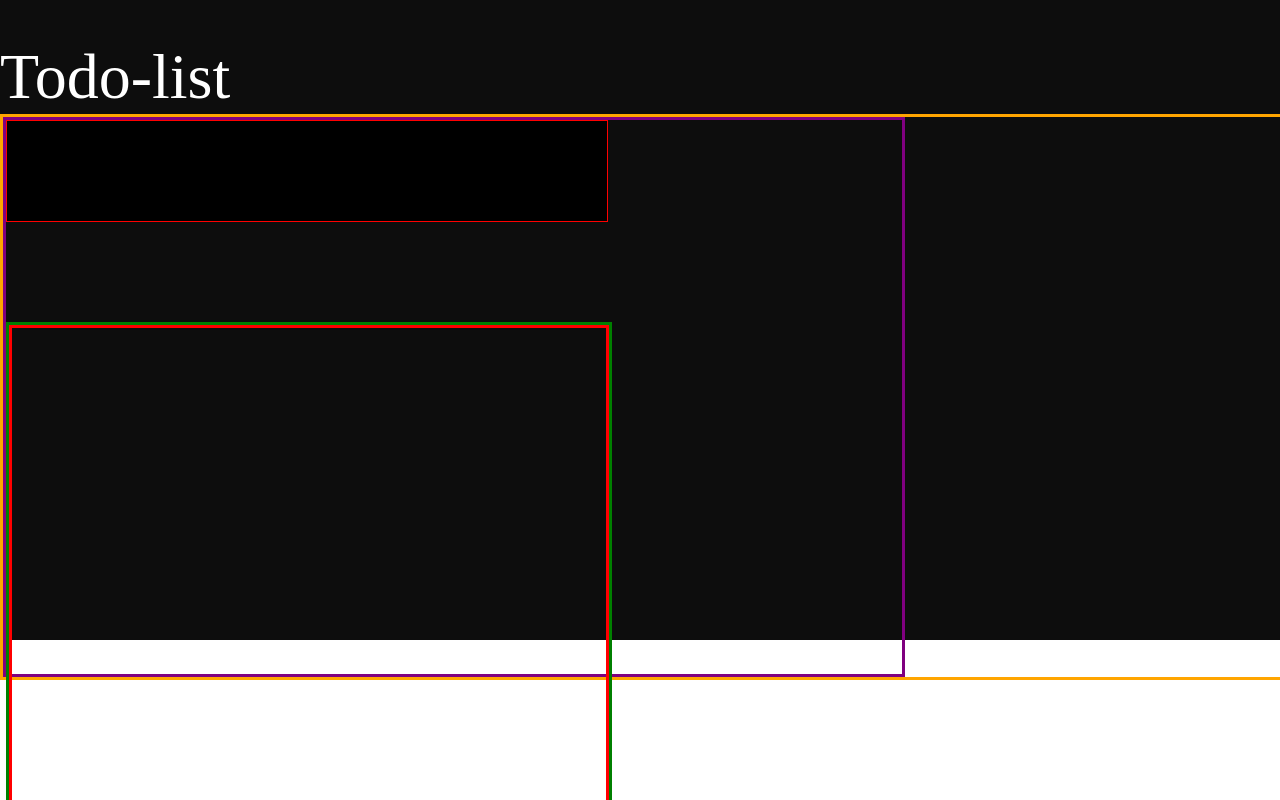
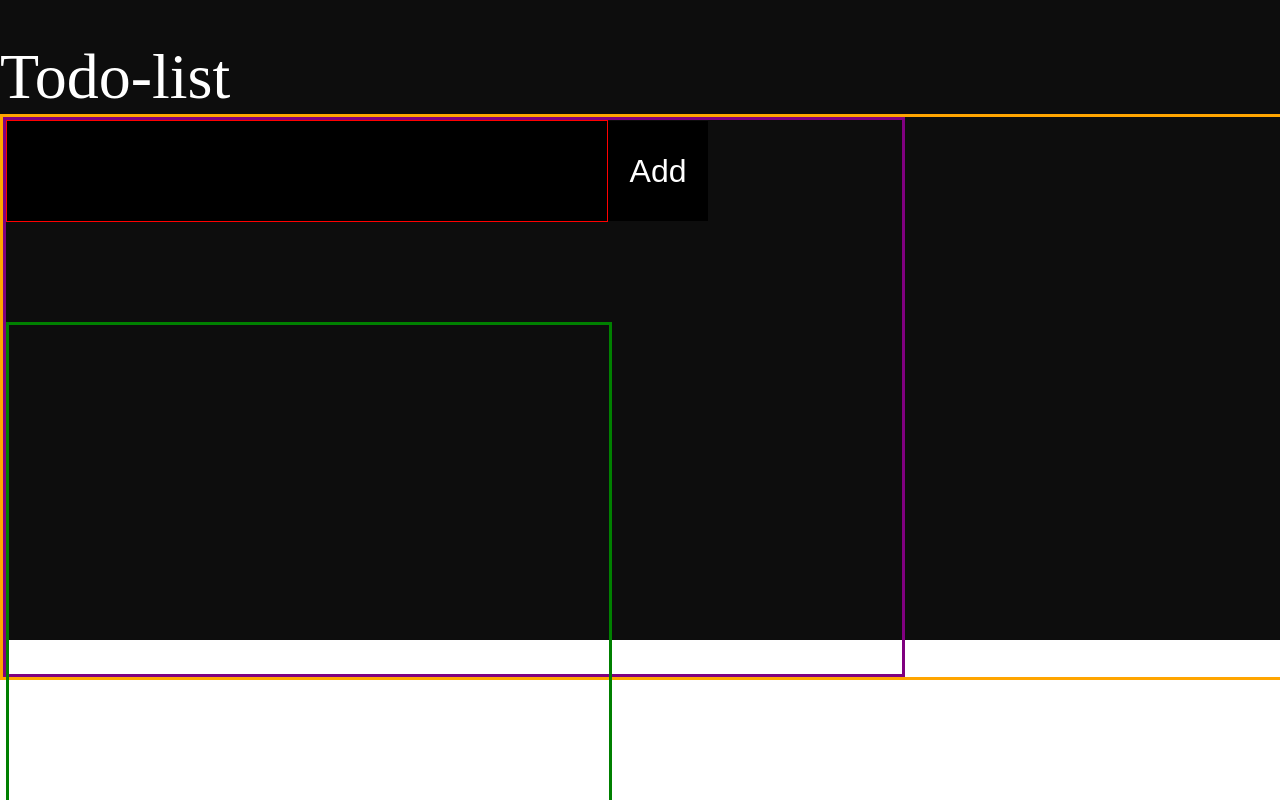
Before and after one commit to h584957/React-trainingArc, a React (Create React App) app: page /lv2 in a window 1280 px wide. Shown: the part 240-1040 px from the top of the page. Built offline with nearby package versions, Linux system fonts and the light colour scheme.

Commit message:
level2 update

```diff
--- a/src/page/Lv2.js
+++ b/src/page/Lv2.js
@@ -4,11 +4,38 @@ import '../style/lv2/Todo.css';
 
 import { FontAwesomeIcon } from '@fortawesome/react-fontawesome';
 import { faCheck, faXmark } from '@fortawesome/free-solid-svg-icons';
-import { number } from 'mathjs';
+import { useRef, useState } from 'react';
 
 function Lv2() {
+    const handleAddTodo = () => {
+
+        if(newtoDos.trim() !== ""){
+            setTodos([...toDos, newtoDos]);
+            setNewTodos("");
+
+            inputRef.current.focus();
+
+        }
+    };
+
+    const inputRef = useRef(null);
 
 
+    const [toDos, setTodos] = useState([]);
+    const [newtoDos, setNewTodos] = useState("");
+    const handleInputChange = (e) => {
+      console.log("entered handleIn");
+      setNewTodos(e.target.value);
+    };
+
+    const handleEnter = (e) => {
+
+
+      if(e.key === "Enter"){
+        e.preventDefault();
+        handleAddTodo();
+      }
+    };
 
   return (
       <div id='Page'>
@@ -20,21 +47,24 @@ function Lv2() {
 
         <div id='lv2PageContainer'>
           <div id='todoBox'>
-            <input id='inputBar' autoComplete='off'/>
+            <input id='inputBar' onKeyDown={handleEnter} ref={inputRef} type='text' value={newtoDos} onChange={handleInputChange} autoComplete='off'/>
+            <button id ='addTodoBtn'onClick={handleAddTodo}>Add</button>
 
             <div id='todoListBox'>
-              <ul id='ul1'>
-              {}
-              </ul>
-
-            </div>
-
-            <button id='checkTodo' className='todoBtn'>
+              <ul id='listContainer'>
+                {toDos.map((todo, index) => (<li id="list" key={index}>{todo}<button id='checkTodo' className='todoBtn'>
             <FontAwesomeIcon icon={faCheck} />
             </button>
             <button id='deleteTodo' className='todoBtn'>
             <FontAwesomeIcon icon={faXmark} />
-            </button>
+            </button> </li>))}
+
+                </ul>
+
+
+            </div>
+
+
           </div>
           <div id='todoComplete'>
 
--- a/src/style/lv2/Todo.css
+++ b/src/style/lv2/Todo.css
@@ -38,12 +38,23 @@
     height: 600px;
 
     margin-top: 100px;
-
-
 }
 
+#addTodoBtn{
+    height: 100px;
+    width: 100px;
+    background-color: black;
+    color: white;
+    border: 0;
 
-#ul1{
+    font-size: xx-large;
+}
+
+#list{
+    color: white;
+    font-size: xx-large;
+}
+#listcontainer{
     border: solid red;
     height: 100%;
     color: white;
```
